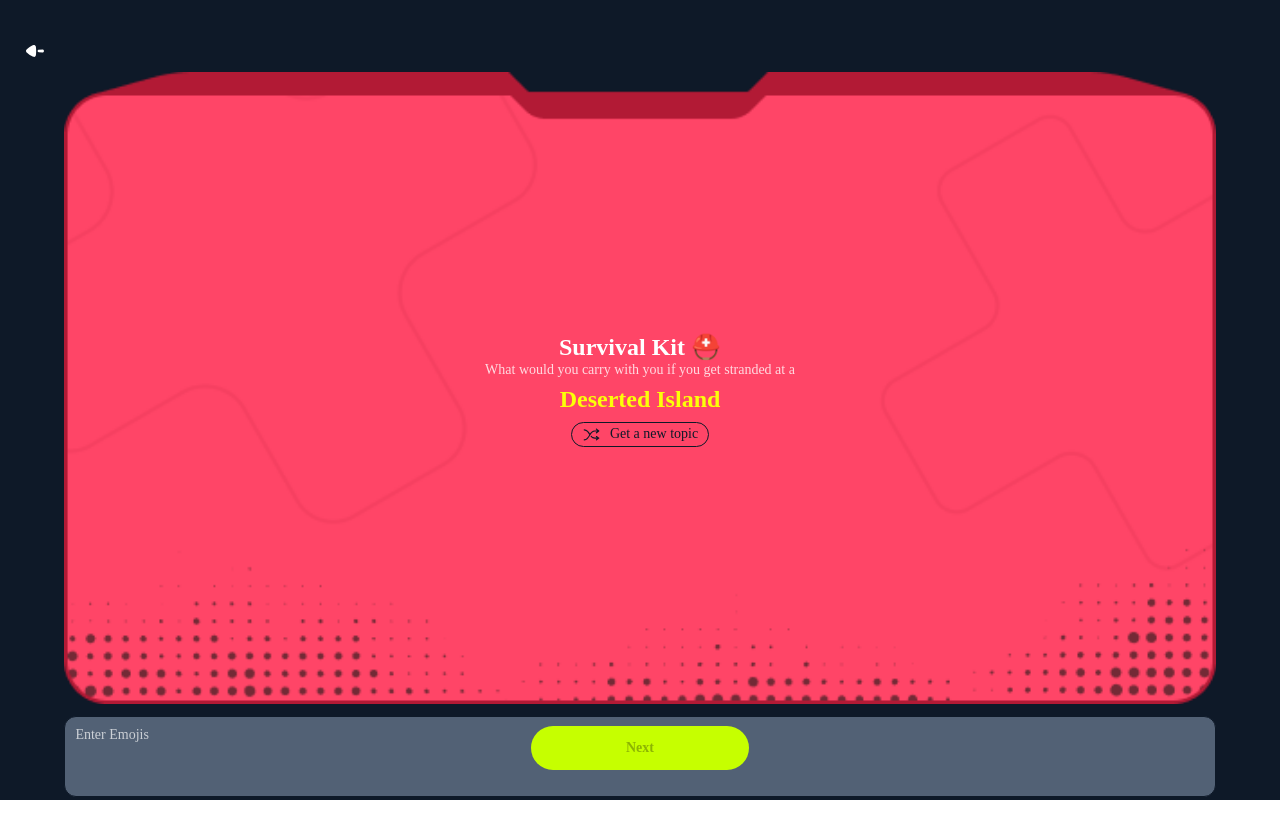
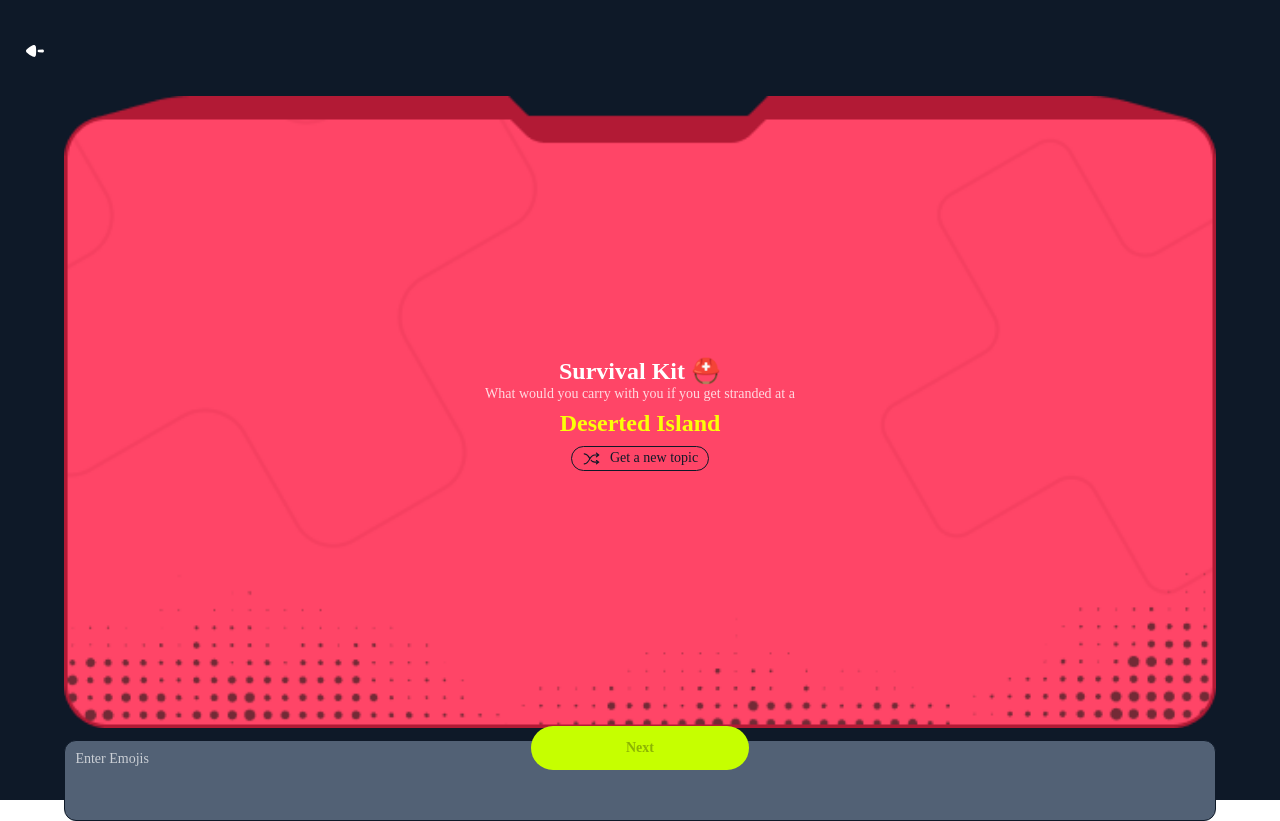
Before and after one commit to Abhirajkar27/Survival_Kit, a React (Create React App) app: page / in a window 1280 px wide. Both pictures are taken after a click on the button "Start". Before the commit the page ends 800 px from the top, so only its background shows below. Built offline with nearby package versions, Linux system fonts and the light colour scheme.

Commit message:
survival Kit

```diff
--- a/src/Pages/MainPage/MainPage.css
+++ b/src/Pages/MainPage/MainPage.css
@@ -15,7 +15,7 @@
 .survival_box {
   position: relative;
   width: 90vw;
-  margin-top: 9vh;
+  margin-top: 12vh;
 }
 
 .survival_box img {
```
